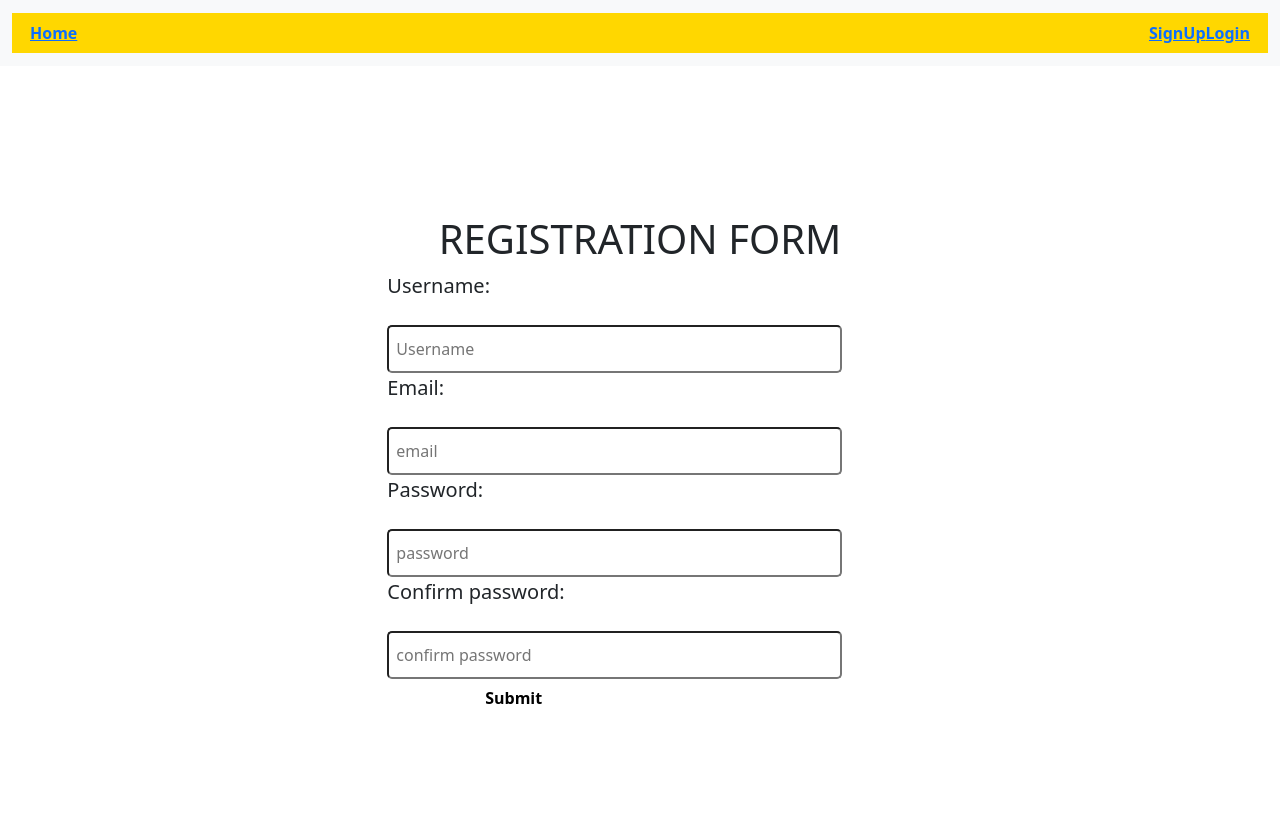
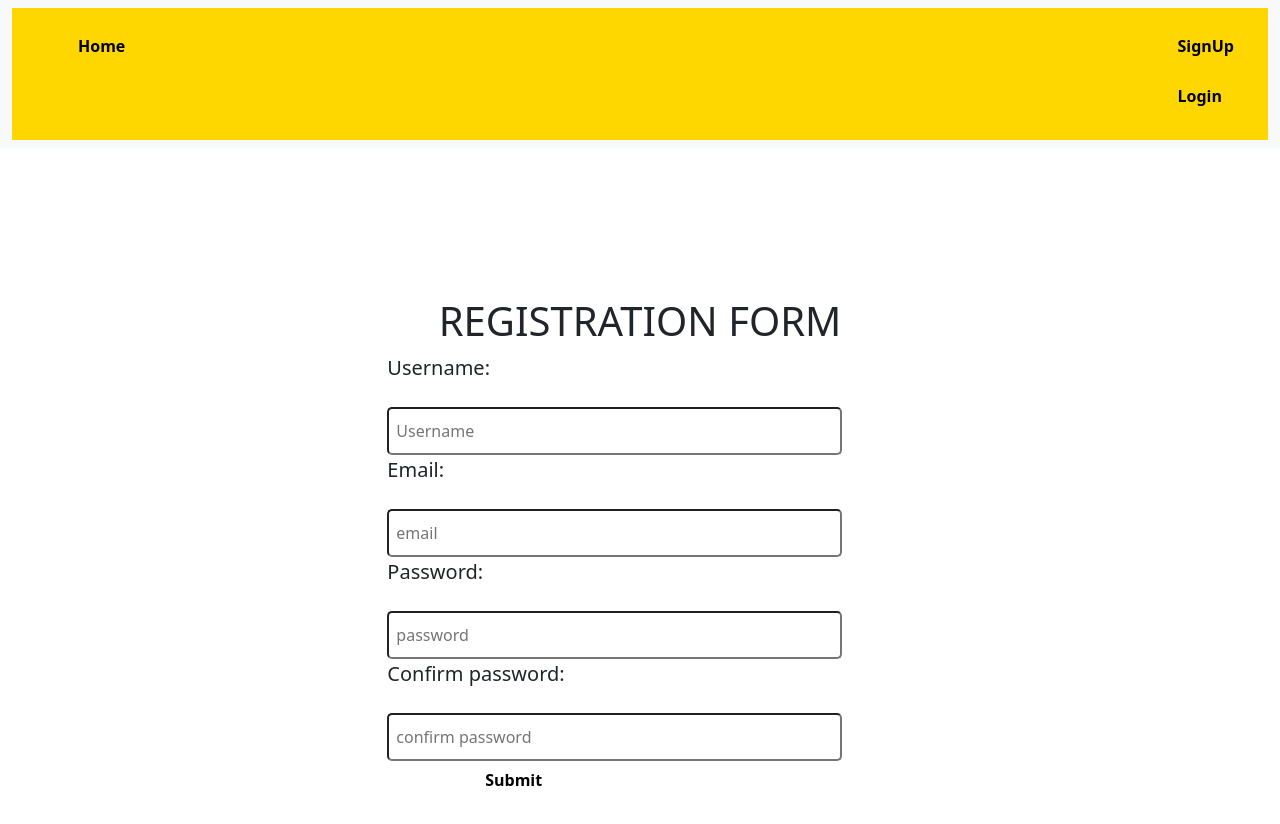
Before and after one commit to Bree-codes/PasswordManager, a React (Create React App) app in the folder passwordmanager/: page /SignUp in a window 1280 px wide. Shown: the top 824 px of the page. Built offline with nearby package versions, Linux system fonts and the light colour scheme.

Commit message:
Home page

```diff
--- a/passwordmanager/src/Pages/NavigationBar.jsx
+++ b/passwordmanager/src/Pages/NavigationBar.jsx
@@ -8,10 +8,12 @@ export const NavigationBar = () => {
                 <Container fluid>
                     <Navbar.Toggle aria-controls="navbarScroll"/>
                     <div className={"home-md"}>
-                        <div className={"home-icon"}><Link to="/">Home</Link></div>
+                        <div className={"home-icon"}> <ul><li><Link to="/">Home</Link></li> </ul></div>
                         <div className={"links"}>
-                            <div className="sign"><Link to="/SignUp">SignUp</Link></div>
-                            <div className="login"><Link to="/Login">Login</Link></div>
+                            <ul>
+                            <div className="sign"><li><Link to="/SignUp">SignUp</Link></li></div>
+                            <div className="login"><li><Link to="/Login">Login</Link></li></div>
+                            </ul>
                         </div>
                     </div>
                     <Navbar.Collapse id="navbarScroll">
--- a/passwordmanager/src/Pages/styling/NavigationBar.css
+++ b/passwordmanager/src/Pages/styling/NavigationBar.css
@@ -28,7 +28,7 @@ nav ul li a{
     border-radius: 8px;
 }
 .sign{
-list-style: none;
+list-style: nonegit ;
 
 }
 .login{
```
